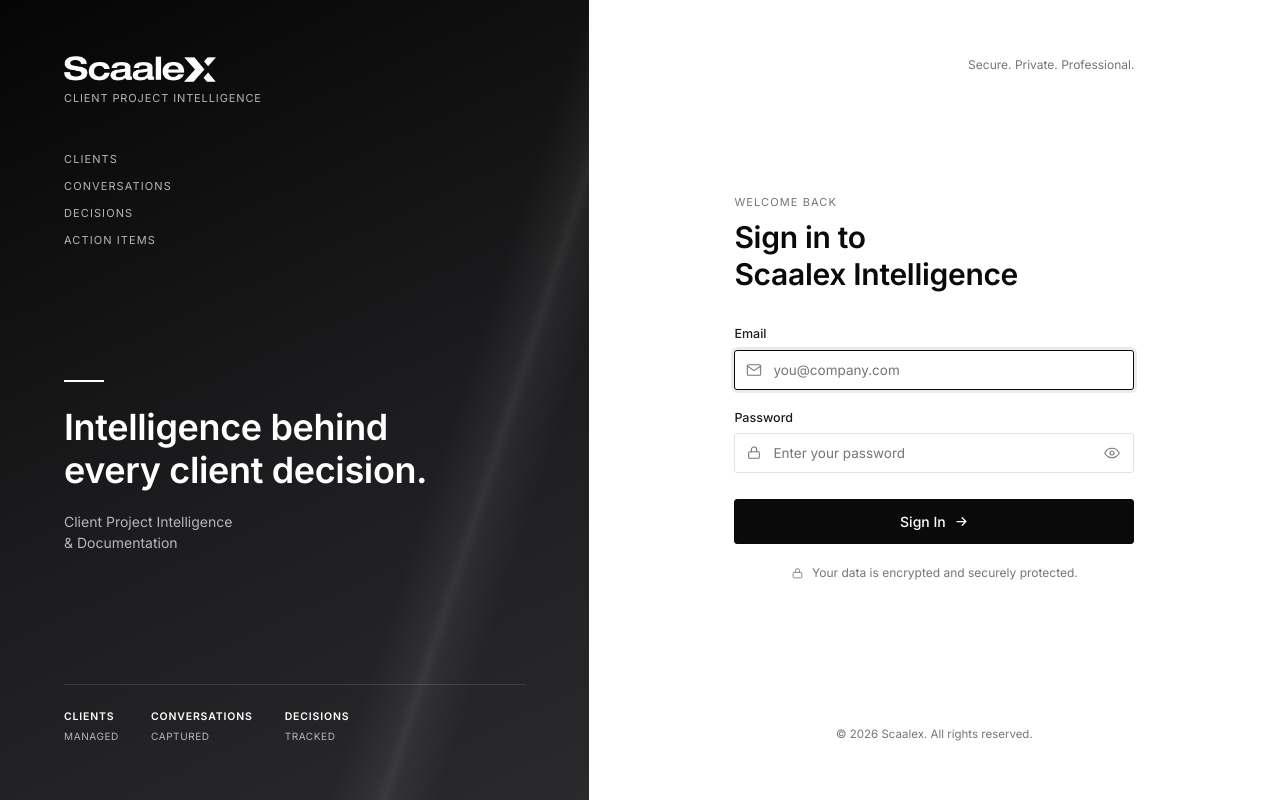
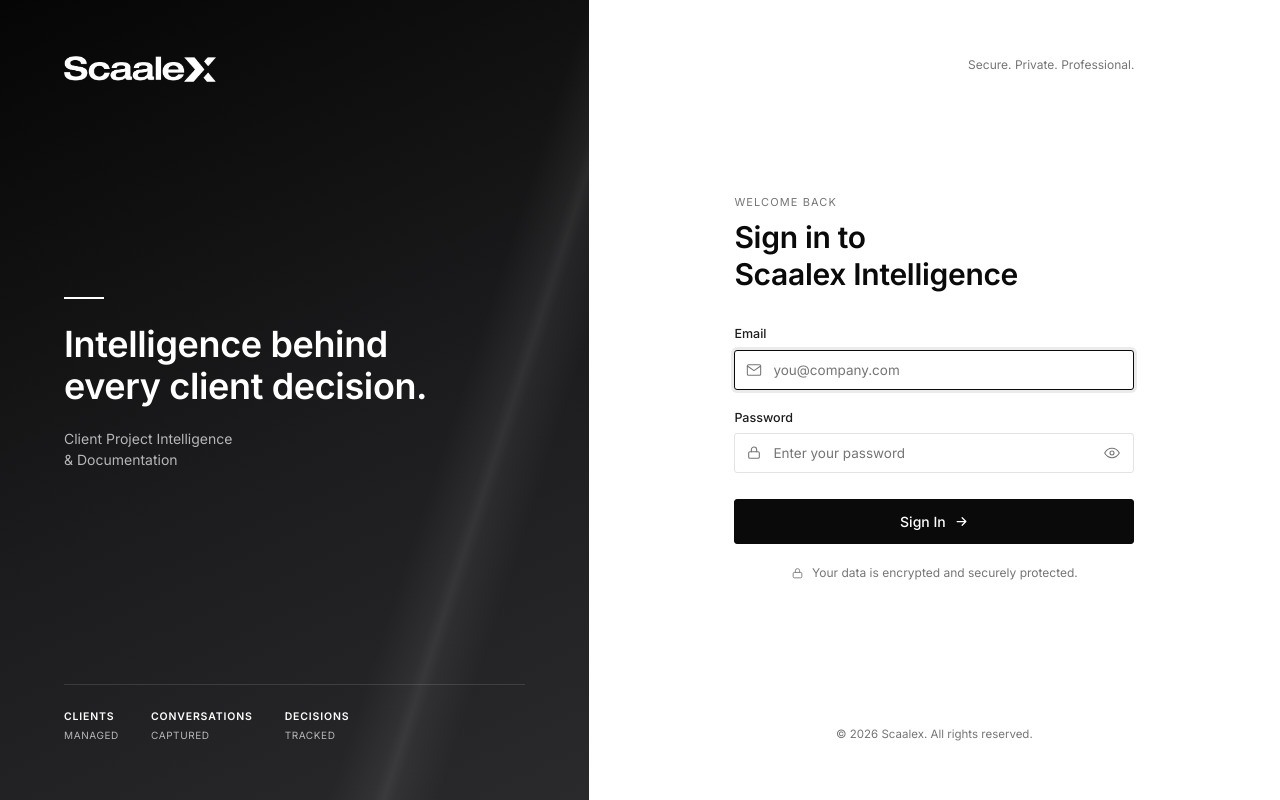
Before and after one commit to Pv-Anand/Scaalex, a Flask app: page /login in a window 1280 px wide. Run offline with Flask 3, Linux system fonts and the light colour scheme; some libraries are stand-ins or nearby versions.

Commit message:
Remove tagline and nav list from login page's left panel
Co-Authored-By: Claude Sonnet 5 <noreply@anthropic.com>

```diff
--- a/templates/login.html
+++ b/templates/login.html
@@ -6,15 +6,7 @@
     <div class="auth-left-inner">
       <div class="auth-left-top">
         <img src="{{ url_for('static', filename='images/logo-white.png') }}" alt="Scaalex" class="auth-left-logo">
-        <div class="auth-left-tagline">Client Project Intelligence</div>
       </div>
-
-      <nav class="auth-left-nav">
-        <span>Clients</span>
-        <span>Conversations</span>
-        <span>Decisions</span>
-        <span>Action Items</span>
-      </nav>
 
       <div class="auth-left-mid">
         <div class="auth-left-rule"></div>
```
